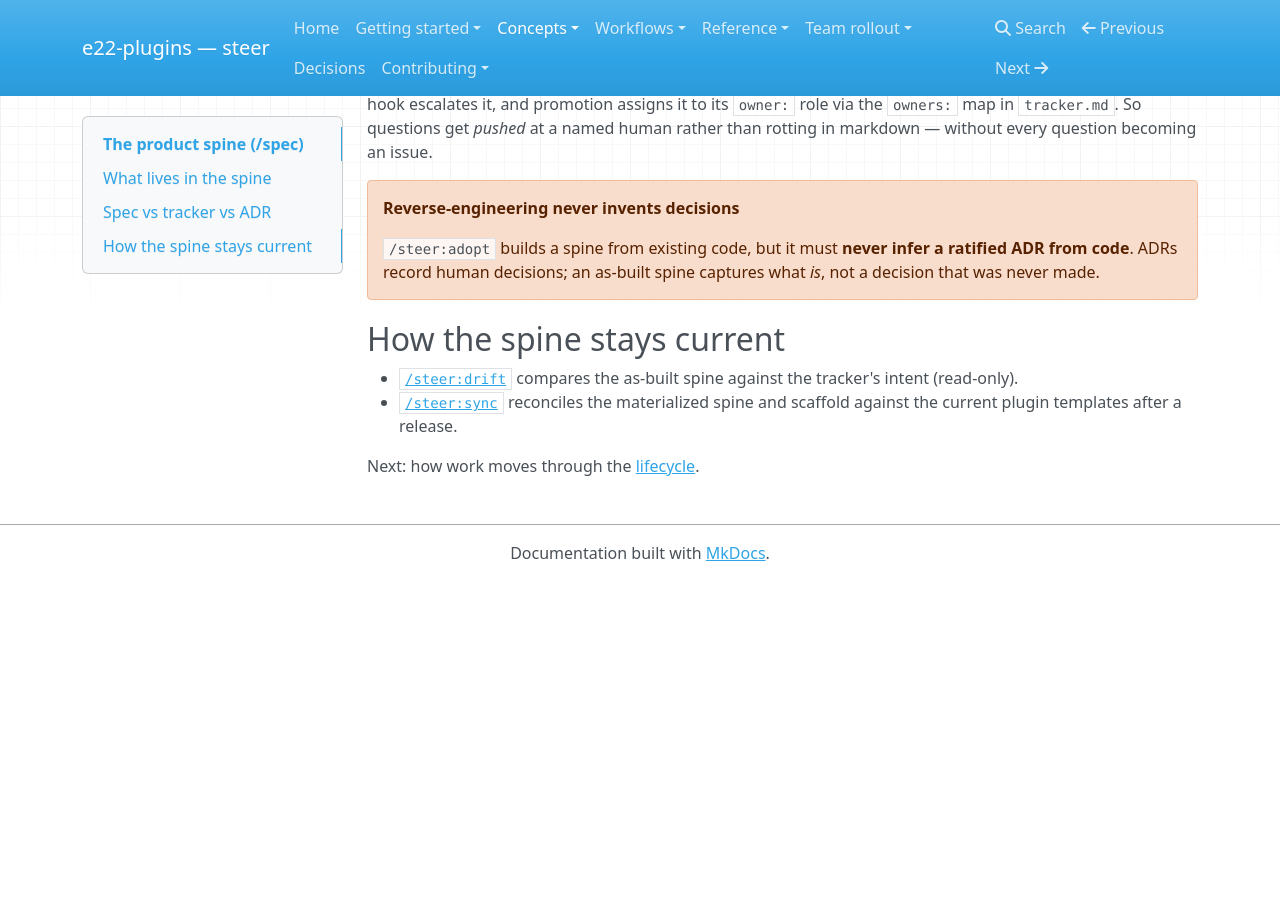
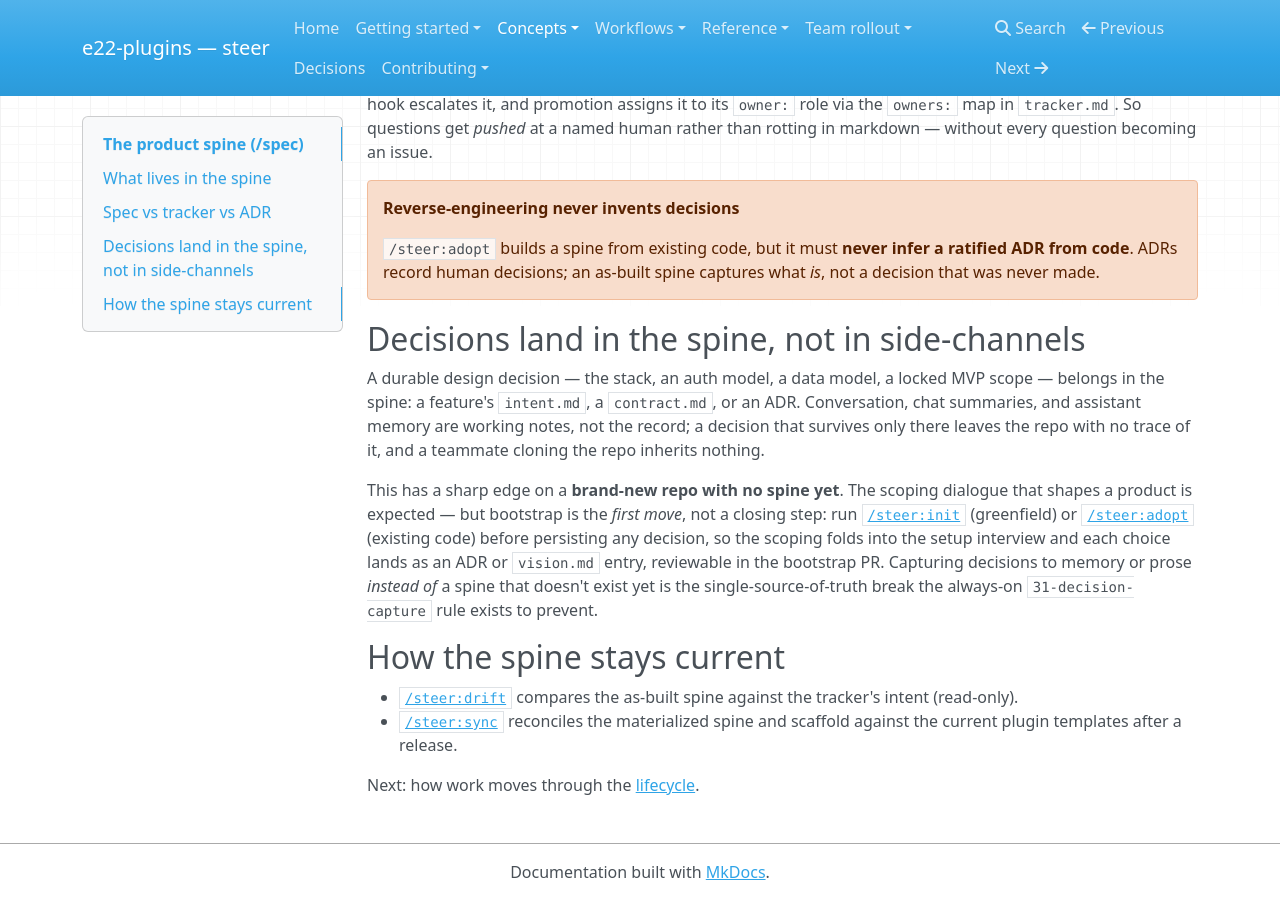
Before and after one commit to element22llc/e22-plugins, an MkDocs documentation site: the page built from docs/concepts/product-spine.md, in a window 1280 px wide and 900 px high, scrolled down 896 px. Built offline with MkDocs 1.6.1, drawn with Linux system fonts in a browser that asks for light colours; nearby versions of some CDN libraries; before the commit the page ends 1477 px from its top, so only the background shows below that.

Commit message:
feat(rules): bootstrap-first + decisions land in the spine, not side-channels
A greenfield session can do extensive scoping and lock real architectural
decisions (stack, auth, MVP cut) without ever writing a repo file — so neither
the SessionStart unmanaged-repo banner nor the PreToolUse spec-before-code nudge
fires, and the decisions get persisted to chat/assistant memory instead of the
/spec spine. The repo ends up with no trace of them.

This is a behavioral gap, not a missing gate (the hooks are deliberately
fail-open). Fixes:

- New always-on rule 31-decision-capture: durable decisions belong in /spec
  (intent/contract/ADR); conversation and assistant memory are working notes,
  never the record. No spine yet → bootstrap before persisting the decision.
- Router bootstrap-precedence: make bootstrap the first move, announced up
  front, not a closing offer after a long scoping pass; scoping folds into
  init's own interview.
- /steer:init Path B step 1: scope the brief here as the setup interview and
  capture decisions into the just-created spine (ADR / vision.md).
- Doc the concept in docs/concepts/product-spine.md; sync rule enumeration in
  the standards skill, the CROSS-SURFACE count, and generated copilot-instructions.

Co-Authored-By: Claude Opus 4.8 (1M context) <noreply@anthropic.com>

```diff
--- a/docs/concepts/product-spine.md
+++ b/docs/concepts/product-spine.md
@@ -42,6 +42,24 @@ becoming an issue.
     ratified ADR from code**. ADRs record human decisions; an as-built spine
     captures what *is*, not a decision that was never made.
 
+## Decisions land in the spine, not in side-channels
+
+A durable design decision — the stack, an auth model, a data model, a locked MVP
+scope — belongs in the spine: a feature's `intent.md`, a `contract.md`, or an
+ADR. Conversation, chat summaries, and assistant memory are working notes, not
+the record; a decision that survives only there leaves the repo with no trace of
+it, and a teammate cloning the repo inherits nothing.
+
+This has a sharp edge on a **brand-new repo with no spine yet**. The scoping
+dialogue that shapes a product is expected — but bootstrap is the *first move*,
+not a closing step: run [`/steer:init`](../workflows/index.md) (greenfield) or
+[`/steer:adopt`](../workflows/adopt.md) (existing code) before persisting any
+decision, so the scoping folds into the setup interview and each choice lands as
+an ADR or `vision.md` entry, reviewable in the bootstrap PR. Capturing decisions
+to memory or prose *instead of* a spine that doesn't exist yet is the
+single-source-of-truth break the always-on `31-decision-capture` rule exists to
+prevent.
+
 ## How the spine stays current
 
 - [`/steer:drift`](../workflows/index.md) compares the as-built spine against the
```
Also changed, not shown: CHANGELOG.md (+4 -0 lines), CROSS-SURFACE.md (+1 -1 lines), plugins/steer/rules/00-router.md (+5 -1 lines), plugins/steer/rules/31-decision-capture.md (added, +18 -0 lines), plugins/steer/skills/init/SKILL.md (+7 -1 lines), plugins/steer/skills/standards/SKILL.md (+2 -1 lines), plugins/steer/templates/github/copilot-instructions.md (+25 -1 lines).
